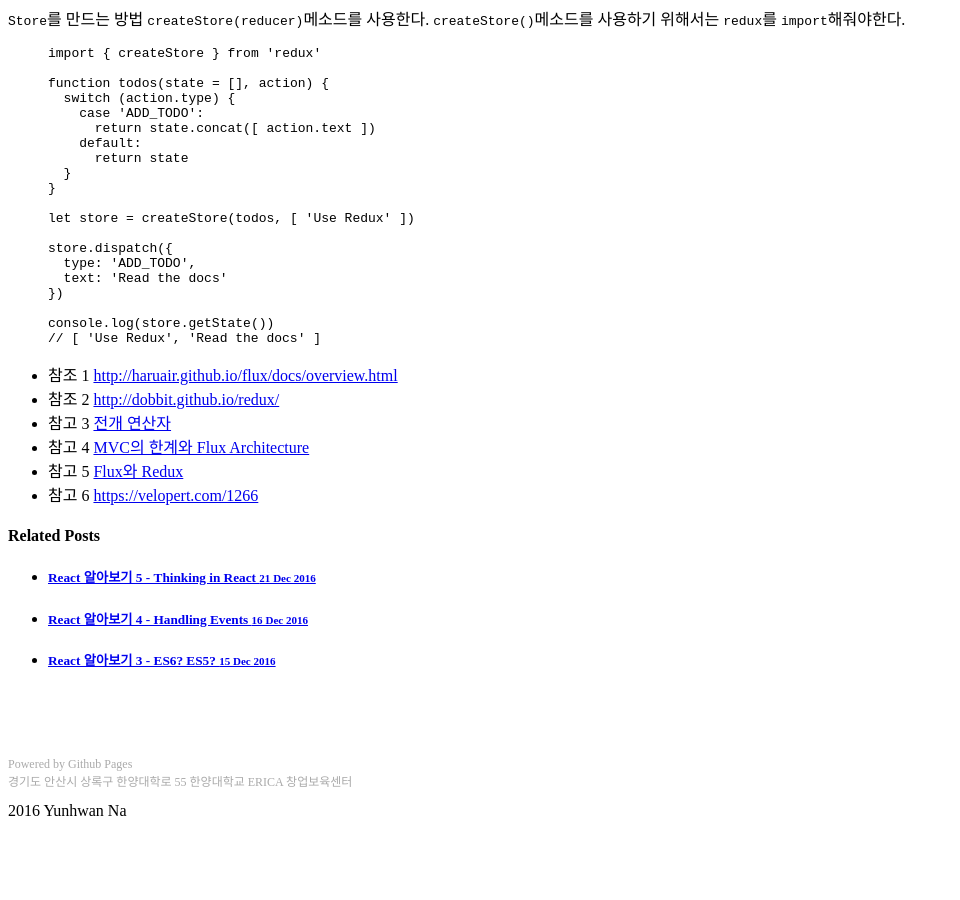
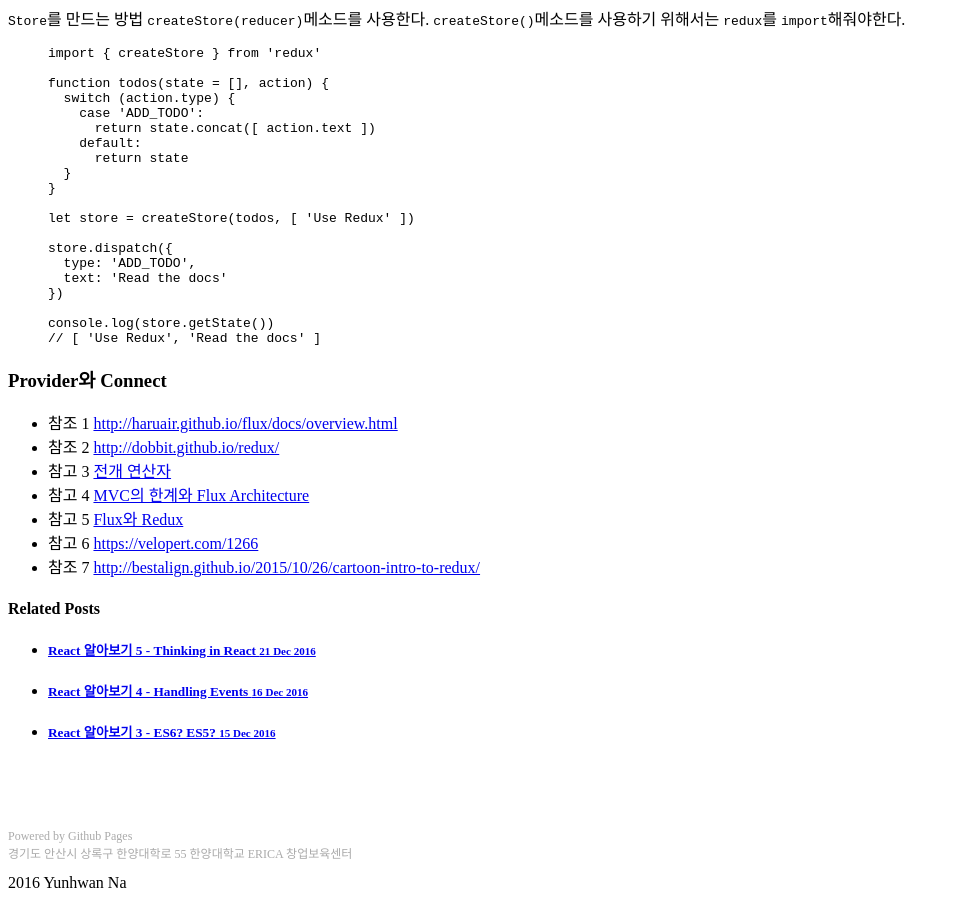
Before and after one commit to nayunhwan/nayunhwan.github.io, a Jekyll site: the page built from _posts/2016-12-22-React06.md, in a window 1280 px wide and 900 px high, scrolled down 4087 px. Shown: the whole window, without its empty margins (0-960 px from the left). Built offline with Jekyll 4.4.1, drawn with Linux system fonts in a browser that asks for light colours; a style sheet for code colours, icons or effects is not loaded; before the commit the page ends 4915 px from its top, so only the background shows below that.

Commit message:
내용 추가

```diff
--- a/_posts/2016-12-22-React06.md
+++ b/_posts/2016-12-22-React06.md
@@ -114,9 +114,13 @@ console.log(store.getState())
 {% endhighlight %}
 
 
+### Provider와 Connect
+
+
 * 참조 1 <http://haruair.github.io/flux/docs/overview.html>
 * 참조 2 <http://dobbit.github.io/redux/>
 * 참고 3 [전개 연산자](https://developer.mozilla.org/ko/docs/Web/JavaScript/Reference/Operators/Spread_operator)
 * 참고 4 [MVC의 한계와 Flux Architecture](https://taegon.kim/archives/5288)
 * 참고 5 [Flux와 Redux](http://webframeworks.kr/tutorials/react/flux/)
 * 참고 6 <https://velopert.com/1266>
+* 참조 7 <http://bestalign.github.io/2015/10/26/cartoon-intro-to-redux/>
```
